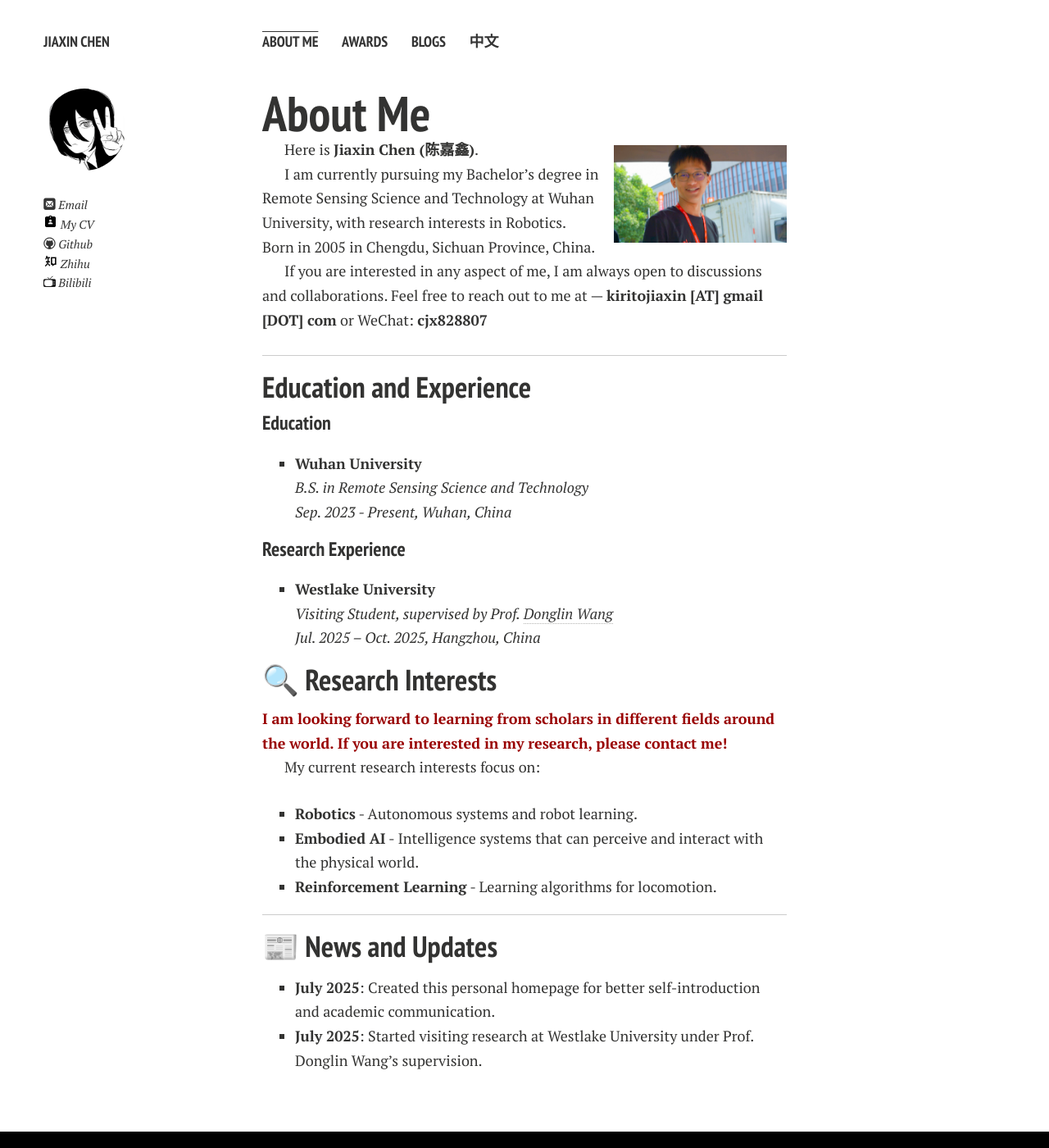
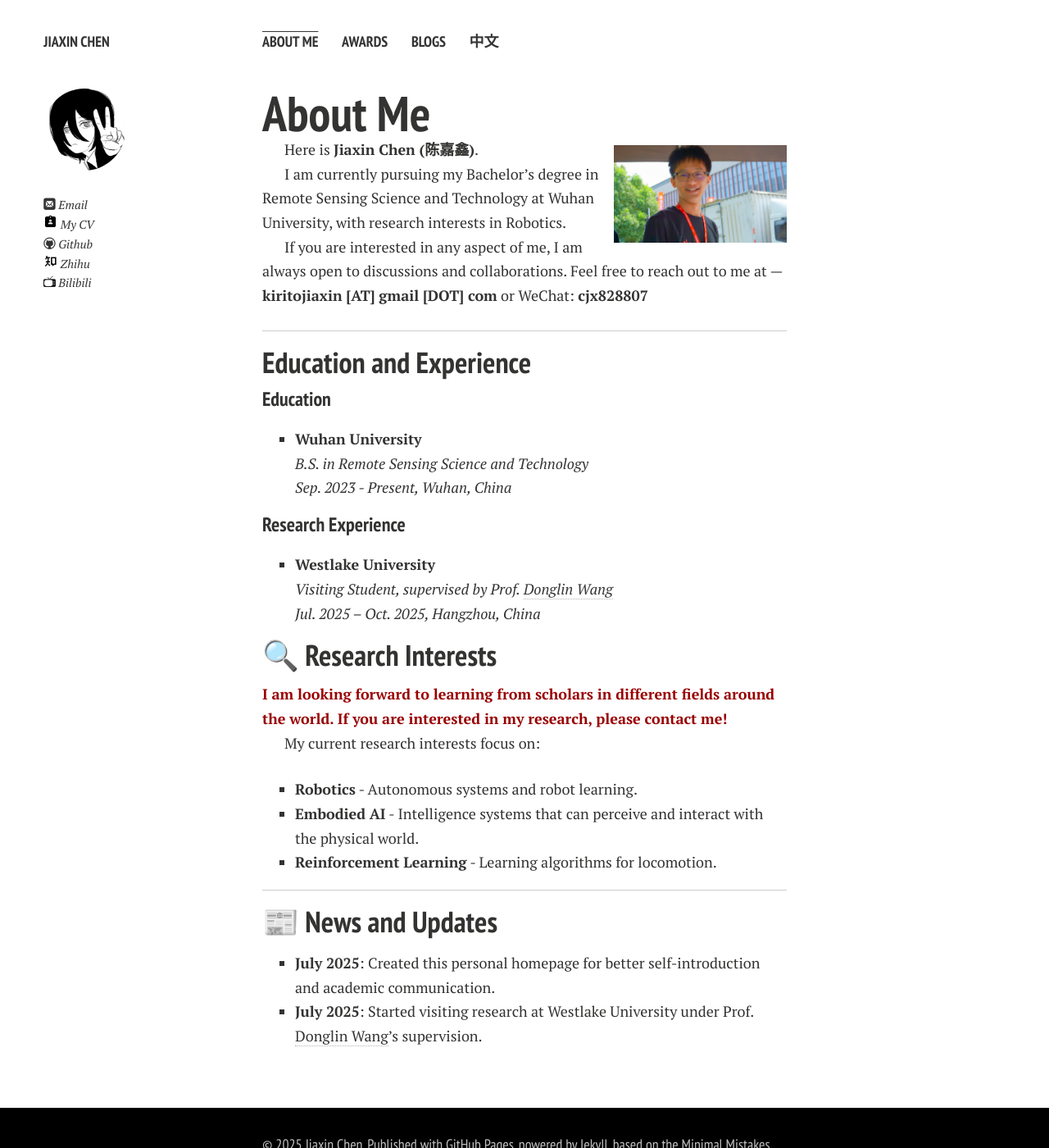
Before and after one commit to PlutoKirito/PlutoKirito.github.io, a Jekyll site: the page built from index.md, in a window 1280 px wide and 1400 px high. Shown: the whole window at 82% size. Built offline with Jekyll 4.4.1, drawn with Linux system fonts in a browser that asks for light colours; nearby versions of some CDN libraries; comment, search, counter and statistics services are not loaded; a style sheet for code colours, icons or effects is not loaded; our own code applies the rules of GitHub Pages for plain Markdown files.

Commit message:
docs:update

```diff
--- a/index.md
+++ b/index.md
@@ -8,7 +8,7 @@ layout: page
 
 Here is **Jiaxin Chen (陈嘉鑫)**. <br>
 
-I am currently pursuing my Bachelor's degree in Remote Sensing Science and Technology at Wuhan University, with research interests in Robotics. Born in 2005 in Chengdu, Sichuan Province, China.
+I am currently pursuing my Bachelor's degree in Remote Sensing Science and Technology at Wuhan University, with research interests in Robotics.
 
 If you are interested in any aspect of me, I am always open to discussions and collaborations. Feel free to reach out to me at — **kiritojiaxin [AT] gmail [DOT] com** or WeChat: **cjx828807**
 
@@ -34,8 +34,7 @@ My current research interests focus on:
 ## 📰 News and Updates
 
 - **July 2025**: Created this personal homepage for better self-introduction and academic communication.
-- **July 2025**: Started visiting research at Westlake University under Prof. Donglin Wang's supervision.
-
+- **July 2025**: Started visiting research at Westlake University under Prof. [Donglin Wang](https://milab.westlake.edu.cn/)'s supervision.
 
 <!-- ---
 
```
Also changed, not shown: cn.md (+1 -0 lines).
